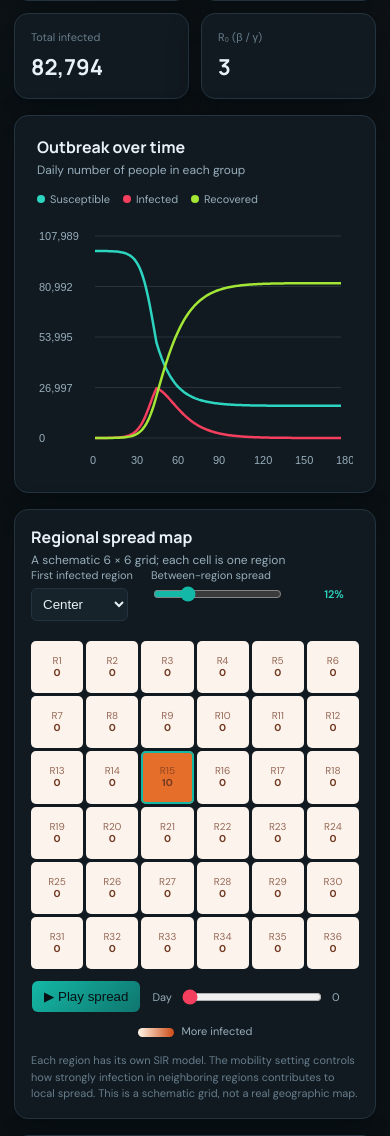
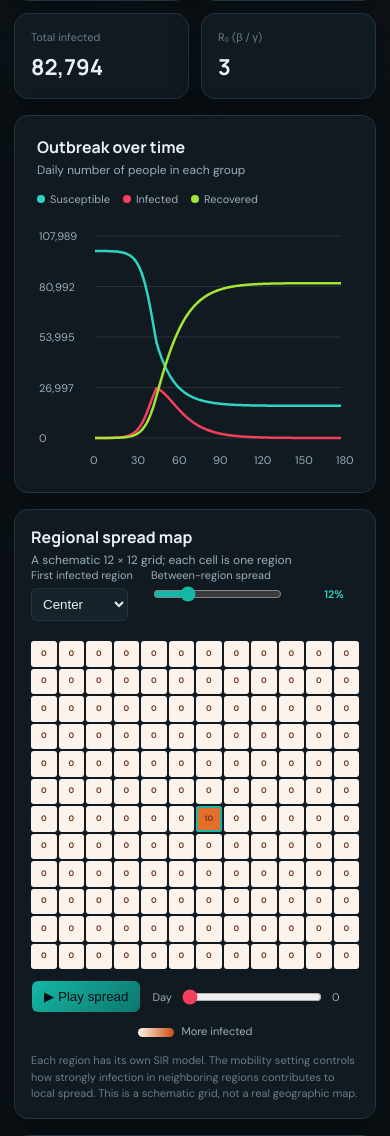
Before and after one commit to NeetaMCavalay777/epidemic-lab, a Flask app: page / in a window 390 px wide. Shown: the part 988-2124 px from the top of the page. Run offline with Flask 3, Linux system fonts and the light colour scheme.

Commit message:
Expand regional map to 12x12 grid

```diff
--- a/app.py
+++ b/app.py
@@ -68,7 +68,7 @@ def api_simulate():
 
 @app.post("/api/map-simulate")
 def api_map_simulate():
-    """Simulate local spread across a schematic 6-by-6 grid of regions."""
+    """Simulate local spread across a schematic 12-by-12 grid of regions."""
     try:
         p = request.get_json(force=True)
         population = int(p.get("population", 100_000))
@@ -77,26 +77,49 @@ def api_map_simulate():
         gamma = float(p.get("gamma", 0.10))
         days = int(p.get("days", 180))
         mobility = float(p.get("mobility", 0.12))
-        seed_region = int(p.get("seed_region", 14))
+        seed_region = int(p.get("seed_region", 78))
         intervention_day = int(p.get("intervention_day", 45))
         intervention_strength = float(p.get("intervention_strength", 0.40))
         vaccination = float(p.get("vaccination", 0.0))
-        if population < 36 or not 1 <= initial_infected < population:
-            raise ValueError("For the map, population must be at least 36 and initial infected less than population.")
+
+        if population < 144 or not 1 <= initial_infected < population:
+            raise ValueError(
+                "For the map, population must be at least 144 and initial infected less than population."
+            )
         if not 0.01 <= beta <= 2 or not 0.01 <= gamma <= 1 or not 30 <= days <= 365:
             raise ValueError("Choose valid rates and a simulation length from 30 to 365 days.")
-        if not 0 <= mobility <= 0.5 or not 0 <= seed_region < 36 or not 0 <= vaccination <= 0.9 or not 0 <= intervention_strength <= 0.9:
+        if (
+            not 0 <= mobility <= 0.5
+            or not 0 <= seed_region < 144
+            or not 0 <= vaccination <= 0.9
+            or not 0 <= intervention_strength <= 0.9
+        ):
             raise ValueError("Choose valid vaccination, intervention, mobility, and seed-region settings.")
 
-        side = 6
+        side = 12
         region_pop = population / (side * side)
+
         if initial_infected >= region_pop * (1 - vaccination):
-            raise ValueError("The starting region must have enough unvaccinated people for the initial infections.")
+            raise ValueError(
+                "The starting region must have enough unvaccinated people for the initial infections."
+            )
+
         neighbors = []
         for cell in range(side * side):
             row, col = divmod(cell, side)
-            neighbors.append([rr * side + cc for rr, cc in ((row - 1, col), (row + 1, col), (row, col - 1), (row, col + 1)) if 0 <= rr < side and 0 <= cc < side])
+            neighbors.append([
+                rr * side + cc
+                for rr, cc in (
+                    (row - 1, col),
+                    (row + 1, col),
+                    (row, col - 1),
+                    (row, col + 1),
+                )
+                if 0 <= rr < side and 0 <= cc < side
+            ])
+
         neighbor_indices = [np.array(ns, dtype=int) for ns in neighbors]
+
         initial = np.zeros((3, side * side), dtype=float)
         initial[0, :] = region_pop * (1 - vaccination)
         initial[2, :] = region_pop * vaccination
@@ -106,18 +129,48 @@ def api_map_simulate():
         def rhs(t, flat_state):
             state = flat_state.reshape(3, -1)
             s, i, r = state
+
             local_pressure = np.maximum(i, 0) / region_pop
-            neighbor_pressure = np.array([local_pressure[idx].mean() if len(idx) else 0 for idx in neighbor_indices])
+            neighbor_pressure = np.array([
+                local_pressure[idx].mean() if len(idx) else 0
+                for idx in neighbor_indices
+            ])
+
             force = (1 - mobility) * local_pressure + mobility * neighbor_pressure
-            active_beta = beta * (1 - intervention_strength) if t >= intervention_day else beta
+            active_beta = (
+                beta * (1 - intervention_strength)
+                if t >= intervention_day
+                else beta
+            )
+
             new = active_beta * np.maximum(s, 0) * force
             recovery = gamma * np.maximum(i, 0)
             return np.stack([-new, new - recovery, recovery]).ravel()
 
         times = list(range(days + 1))
-        sol = solve_ivp(rhs, (0, days), initial.ravel(), t_eval=times, rtol=1e-6, atol=1e-8)
-        infected_by_day = np.maximum(sol.y[36:72, :], 0).T
-        return jsonify({"days": times, "grid": infected_by_day.round().astype(int).tolist(), "rows": side, "cols": side, "region_population": round(region_pop), "seed_region": seed_region})
+        sol = solve_ivp(
+            rhs,
+            (0, days),
+            initial.ravel(),
+            t_eval=times,
+            rtol=1e-6,
+            atol=1e-8,
+        )
+
+        infected_by_day = np.maximum(
+            sol.y[side * side:2 * side * side, :],
+            0,
+        ).T
+
+        return jsonify({
+            "days": times,
+            "grid": infected_by_day.round().astype(int).tolist(),
+            "rows": side,
+            "cols": side,
+            "region_population": round(region_pop),
+            "seed_region": seed_region,
+        })
+
     except (ValueError, TypeError) as error:
         return jsonify({"error": str(error)}), 400
 
--- a/static/app.js
+++ b/static/app.js
@@ -7,11 +7,39 @@ document.querySelectorAll('input[type="range"]').forEach(input => input.addEvent
 }));
 byId('mobility').addEventListener('input', e => e.target.parentElement.querySelector('output').value = `${Math.round(e.target.value * 100)}%`);
 function values(){ return Object.fromEntries(ids.map(id => [id, Number(byId(id).value)])); }
-function paintMap(day){
-  if(!mapData)return;
-  const index=Math.max(0,Math.min(Number(day),mapData.days.length-1)), counts=mapData.grid[index], maximum=Math.max(1,...counts);
-  byId('map-day').value=index;byId('map-day-value').value=index;
-  byId('map-grid').innerHTML=counts.map((count,cell)=>{const intensity=Math.log1p(count)/Math.log1p(maximum);const light=96-intensity*43;return `<div class="region-cell${cell===mapData.seed_region?' seed':''}" style="background:hsl(22 78% ${light}%)" aria-label="Region ${cell+1}: ${count.toLocaleString()} infected"><span>R${cell+1}</span><strong>${count.toLocaleString()}</strong></div>`}).join('');
+function paintMap(day) {
+  if (!mapData) return;
+
+  const index = Math.max(0, Math.min(Number(day), mapData.days.length - 1));
+  const counts = mapData.grid[index];
+  const maximum = Math.max(1, ...counts);
+
+  byId('map-day').value = index;
+  byId('map-day-value').value = index;
+
+  const grid = byId('map-grid');
+  grid.style.gridTemplateColumns = `repeat(${mapData.cols}, minmax(0, 1fr))`;
+
+  const compact = new Intl.NumberFormat(undefined, {
+    notation: 'compact',
+    maximumFractionDigits: 1
+  });
+
+  grid.innerHTML = counts.map((count, cell) => {
+    const intensity = Math.log1p(count) / Math.log1p(maximum);
+    const light = 96 - intensity * 43;
+
+    return `
+      <div
+        class="region-cell${cell === mapData.seed_region ? ' seed' : ''}"
+        style="background: hsl(22 78% ${light}%)"
+        aria-label="Region ${cell + 1}: ${count.toLocaleString()} infected"
+        title="Region ${cell + 1}: ${count.toLocaleString()} infected"
+      >
+        <strong>${compact.format(count)}</strong>
+      </div>
+    `;
+  }).join('');
 }
 async function runMap(){
   const params={...values(),mobility:Number(byId('mobility').value),seed_region:Number(byId('seed_region').value)};
--- a/static/style.css
+++ b/static/style.css
@@ -327,3 +327,35 @@ footer {
 @media(max-width:850px){.map-options{flex-wrap:wrap;gap:8px 18px}.map-grid{max-width:500px}}
 @media(max-width:520px){.map-panel{padding:16px}.map-controls{flex-wrap:wrap;gap:12px}.map-controls input{width:140px}.map-grid{gap:3px}.region-cell{aspect-ratio:1}.region-cell strong{font-size:10px}}
 .controls button{font:700 14px 'DM Sans',sans-serif}
+
+/* Use more, smaller regions in the spread map. */
+.map-grid {
+  grid-template-columns: repeat(12, minmax(0, 1fr));
+  max-width: 780px;
+  gap: 3px;
+}
+
+.region-cell {
+  aspect-ratio: 1;
+  min-width: 0;
+  border-radius: 3px;
+}
+
+.region-cell span {
+  display: none;
+}
+
+.region-cell strong {
+  font-size: 10px;
+  white-space: nowrap;
+}
+
+@media (max-width: 520px) {
+  .map-grid {
+    gap: 2px;
+  }
+
+  .region-cell strong {
+    font-size: 8px;
+  }
+}
--- a/templates/index.html
+++ b/templates/index.html
@@ -34,8 +34,20 @@
           <canvas id="chart" aria-label="SIR simulation chart"></canvas>
         </div>
         <div class="panel map-panel">
-          <div class="chart-heading"><div><h2>Regional spread map</h2><p>A schematic 6 × 6 grid; each cell is one region</p></div><div class="map-options">
-            <label>First infected region <select id="seed_region"><option value="0">Northwest</option><option value="14" selected>Center</option><option value="35">Southeast</option></select></label>
+          <div class="chart-heading">
+  <div>
+    <h2>Regional spread map</h2>
+    <p>A schematic 12 × 12 grid; each cell is one region</p>
+  </div>
+  <div class="map-options">
+    <label>
+      First infected region
+      <select id="seed_region">
+        <option value="0">Northwest</option>
+        <option value="78" selected>Center</option>
+        <option value="143">Southeast</option>
+      </select>
+    </label>
             <label>Between-region spread <span class="range"><input id="mobility" type="range" min="0" max="0.5" step="0.01" value="0.12"><output>12%</output></span></label>
           </div></div>
           <div id="map-grid" class="map-grid" role="img" aria-label="Regional map colored by infected population"></div>
```
